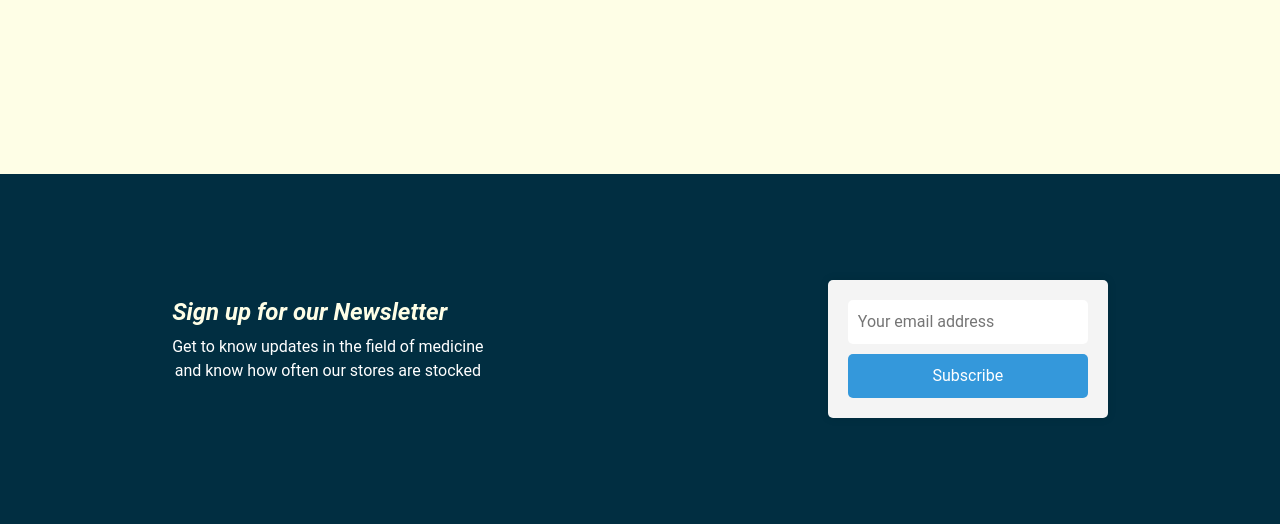
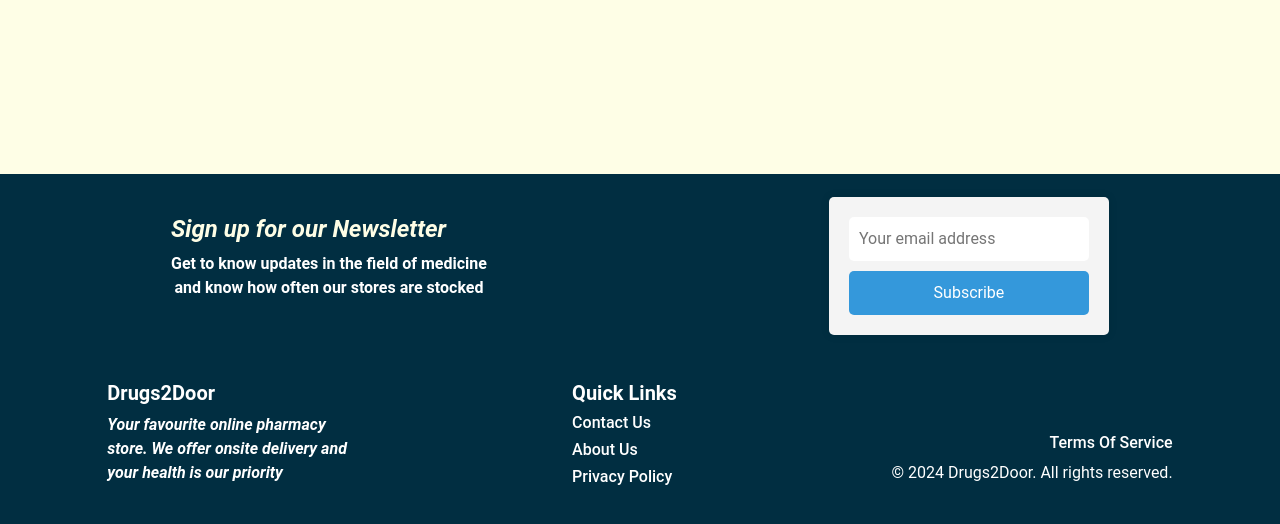
Before and after one commit to chrispoon007/Drugs2Door, a Flask app: page / in a window 1280 px wide. Shown: the part 894-1418 px from the top of the page. Run offline with Flask 3, Linux system fonts and the light colour scheme; some libraries are stand-ins or nearby versions.

Commit message:
footer finished needs revision for all pages

```diff
--- a/static/css/home.css
+++ b/static/css/home.css
@@ -105,6 +105,7 @@ button {
     height: 350px;
     justify-content: space-around;
     color: #FFF;
+    flex-direction: column;
 }
 
 .f-cont {
@@ -112,7 +113,6 @@ button {
     align-items: center;
     flex-direction: row;
     justify-content: space-around;
-    width: 100%;
 }
 
 .f-cont > div > h4 {
@@ -123,6 +123,10 @@ button {
 
 .signup {
     flex-direction: column;
+}
+
+.signup p {
+    font-weight: bold;
 }
 
 .subscription-form {
@@ -157,3 +161,43 @@ button {
 .subscription-form button:hover {
     background-color: var(--orange);
 }
+
+.second-container {
+    display: flex;
+    justify-content: space-around;
+    align-items: center;
+}
+
+.inner-cont-1 {
+    display: flex;
+    flex-direction: column;
+    width: 250px;
+    text-align: left;
+}
+
+.inner-cont-1 p {
+    text-align: left;
+    font-weight: bold;
+    font-style: italic;
+}
+
+.inner-cont-1 h5 {
+    font-weight: bold;
+}
+
+.inner-cont-2 {
+    display: flex;
+    flex-direction: column;
+    text-align: left;
+    height: 120px;
+}
+.inner-cont-2 h5 {
+    font-weight: bold;
+}
+
+.inner-cont-3 {
+    display: flex;
+    flex-direction: column-reverse;
+    text-align: right;
+    height: 120px;
+}
--- a/static/css/styles.css
+++ b/static/css/styles.css
@@ -1,5 +1,5 @@
 :root {
-    --orange: #FF6300;
+    --pill-orange: #FF6300;
     --bone: #FEFEE6;
     --navy: #012E41;
     /* Add more colors as needed */
--- a/templates/base.html
+++ b/templates/base.html
@@ -139,23 +139,24 @@
                 </form>
             </div>
         </div>
-        <!-- <div class="second-container">
-                <div>
+        <div class="second-container">
+                <div class="inner-cont-1">
                     <h5>Drugs2Door</h5>
-                    <p>Your favourite online pharmacy store. We offer onsite delivery and your health is our priority</p>
-                    <p>555 Seymour Street, Vancouver, BC, Canada</p>
+                    <p>
+                        Your favourite online pharmacy store. We offer onsite delivery and your health is our priority
+                    </p>
                 </div>
-                <div>
+                <div class="inner-cont-2">
                     <h5>Quick Links</h5>
                     <h6>Contact Us</h6>
                     <h6>About Us</h6>
                     <h6>Privacy Policy</h6>
                 </div>
-                <div>
+                <div class="inner-cont-3">
                     <p>&copy; 2024 Drugs2Door. All rights reserved.</p>
                     <h6>Terms Of Service</h6>
                 </div>
-        </div> -->
+        </div>
     </footer>
 </body>
 </html>
```
